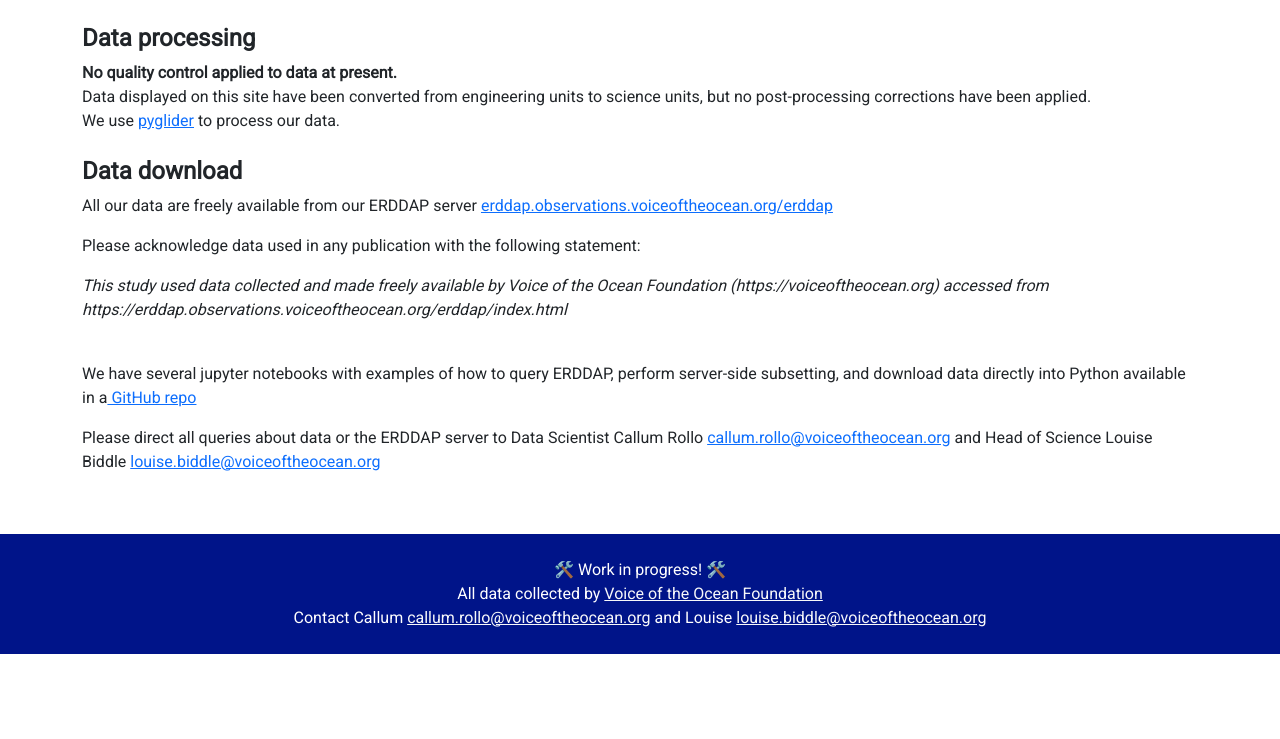
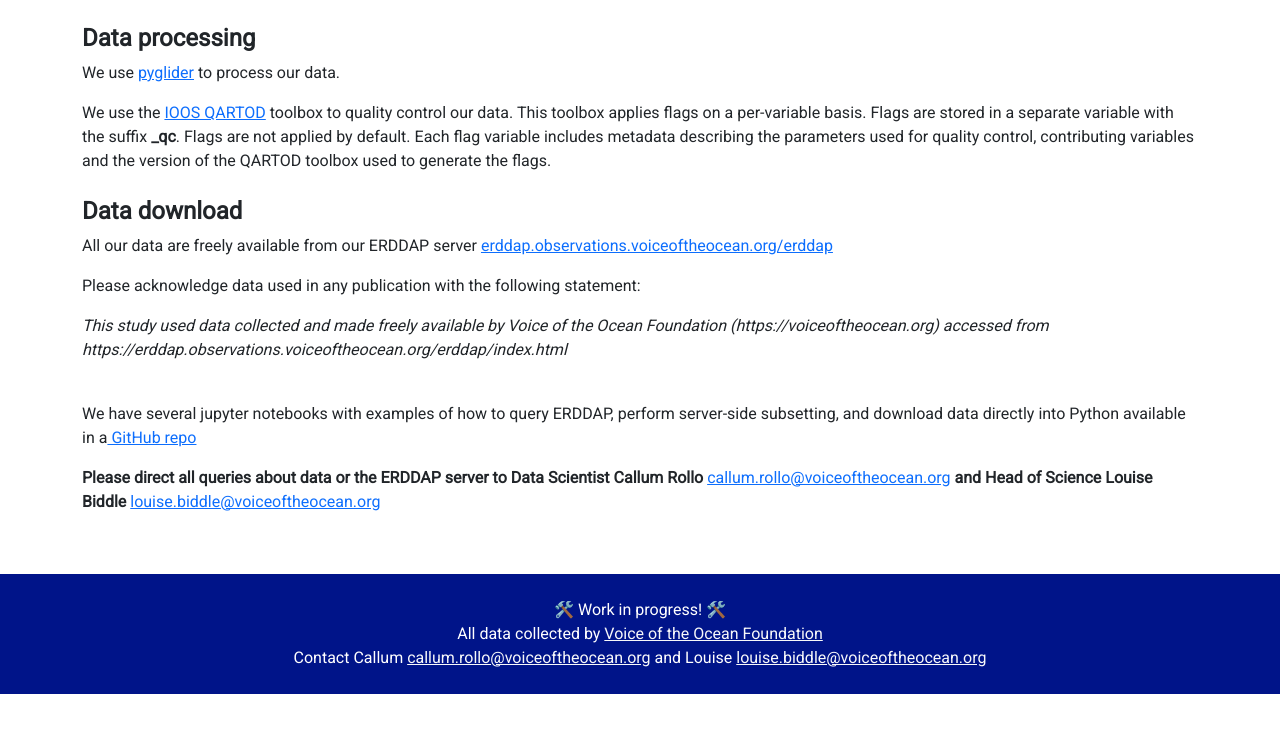
Before and after one commit to voto-ocean-knowledge/voto-web, a Flask app: page /data in a window 1280 px wide. Shown: the part 61-800 px from the top of the page. Run offline with Flask 2, Linux system fonts and the light colour scheme; parts of the project's set-up code (start-up, migrations or seed data) failed here and were passed over; some libraries are stand-ins or nearby versions.

Commit message:
note on QC

```diff
--- a/voto/templates/home/data.html
+++ b/voto/templates/home/data.html
@@ -18,9 +18,13 @@
 
     <div class="container-xl hero">
         <h2 class="mt-4">Data processing</h2>
-        <b>No quality control applied to data at present.</b><br>Data displayed on this site have been converted from engineering units to science units, but no post-processing corrections have been applied.<br>
+        <b>
 
-        We use  <a href = "https://github.com/c-proof/pyglider">pyglider</a> to process our data.
+        <p>We use  <a href = "https://github.com/c-proof/pyglider">pyglider</a> to process our data.</p>
+
+        <p>We use the <a href = "https://github.com/ioos/ioos_qc">IOOS QARTOD</a> toolbox to quality control our data. This toolbox applies flags on a per-variable basis.
+        Flags are stored in a separate variable with the suffix <strong>_qc</strong>. Flags are not applied by default. Each flag variable includes metadata describing
+        the parameters used for quality control, contributing variables and the version of the QARTOD toolbox used to generate the flags.</p>
         <h2 class="mt-4">Data download</h2>
         <p>
         All our data are freely available from our ERDDAP server <a href = "https://erddap.observations.voiceoftheocean.org/erddap/index.html">erddap.observations.voiceoftheocean.org/erddap </a>
```
